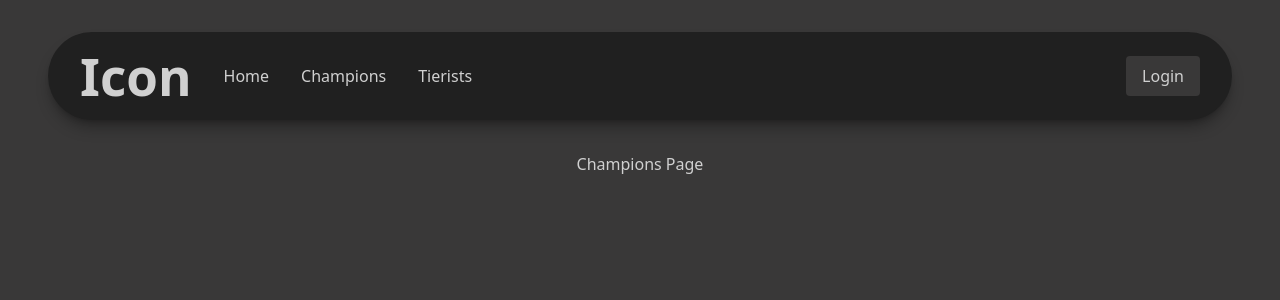
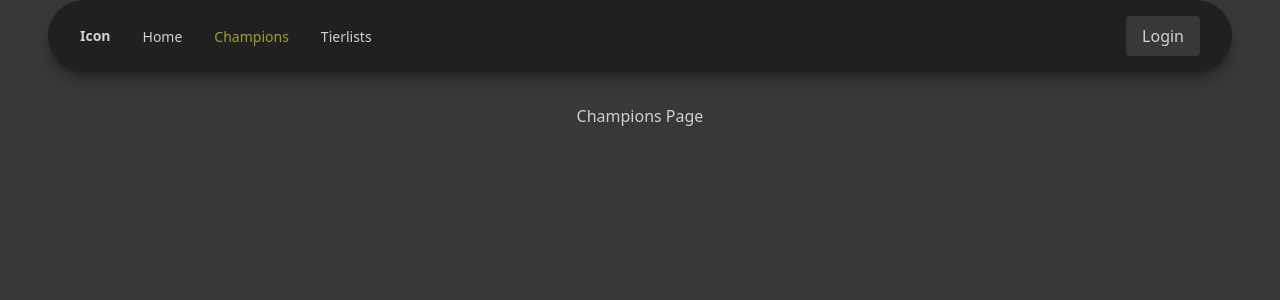
Before and after one commit to fabiohernandez2001/Ciclo-AI, a React app in the folder frontend/: page /champions in a window 1280 px wide. Shown: the top 300 px of the page. Built offline with nearby package versions, Linux system fonts and the light colour scheme; the HTML template or start-up script is replaced by a standard one.

Commit message:
Added basic navigation

```diff
--- a/frontend/package.json
+++ b/frontend/package.json
@@ -15,6 +15,7 @@
     "react-dom": "^19.1.1",
     "react-icons": "^5.5.0",
     "react-router": "^7.9.4",
+    "react-router-dom": "^7.9.4",
     "tailwindcss": "^4.1.16"
   },
   "devDependencies": {
--- a/frontend/src/App.css
+++ b/frontend/src/App.css
@@ -1,7 +1,6 @@
 #root {
   height: 100vh;
   width: 100%;
-  padding: 2rem;
   text-align: center;
   display: flex;
   flex-direction: column;
--- a/frontend/src/assets/components/Navbar.jsx
+++ /dev/null
@@ -1,46 +0,0 @@
-import { NavLink } from "react-router";
-import Button from "./UI/Button";
-import { IoMenu } from "react-icons/io5";
-import { useState } from "react";
-
-
-export default function Navbar() {
-
-    const [isOpen, setIsOpen] = useState(false);
-
-
-    return (
-        <header className=" max-w-(--sp-container) w-full ">
-            <div className="hidden sm:flex sticky place-content-between top-0 bg-[#202020] py-4 px-8 rounded-full mx-auto mb-8 shadow-lg shadow-black/30">
-                <div className="flex place-content-start gap-8">
-                    <div>
-                        <h1 className="text-xl font-bold">Icon</h1>
-                    </div>
-                    <nav className="flex items-center">
-                        <ul className="flex place-content-center gap-8">
-                            <li>
-                                <NavLink to="/">Home</NavLink>
-                            </li>
-                            <li>
-                                <NavLink to="/champions">Champions</NavLink>
-                            </li>
-                            <li>
-                                <NavLink to="/tierlists">Tierists</NavLink>
-                            </li>
-                        </ul>
-                    </nav>
-                </div>
-                <div className="flex items-center justify-center">
-                    <Button>Login</Button>
-                </div>
-            </div>
-            <div className="flex sm:hidden">
-                asdmad
-            </div>
-            {/**
-
-            */}
-
-        </header>
-    )
-}
--- /dev/null
+++ b/frontend/src/assets/components/navbar/Logo.jsx
@@ -0,0 +1,9 @@
+import { NavLink } from "react-router-dom";
+
+export default function Logo() {
+  return (
+    <NavLink to="/" className="text-sm font-bold focus-visible:outline-none focus-visible:ring-2 focus-visible:ring-primary/60 rounded">
+      Icon
+    </NavLink>
+  );
+}
--- /dev/null
+++ b/frontend/src/assets/components/navbar/index.jsx
@@ -0,0 +1,127 @@
+import { NavLink } from "react-router";
+import Button from "../UI/Button";
+import { IoMenu } from "react-icons/io5";
+import { IoMdClose } from "react-icons/io";
+import { useEffect, useState } from "react";
+import Logo from "./Logo";
+
+const navItems = [
+    { label: "Home", to: "/" },
+    { label: "Champions", to: "/champions" },
+    { label: "Tierlists", to: "/tierlists" }
+];
+
+const MOBILE_MENU_ID = "navbar-mobile-menu";
+
+const navLinkClasses = ({ isActive }) => [
+    "text-sm font-medium transition-colors",
+    isActive ? "text-primary" : "text-text-primary hover:text-primary"
+].join(" ");
+
+function NavLinks({ orientation = "horizontal", onNavigate }) {
+    const isHorizontal = orientation === "horizontal";
+    const listClasses = isHorizontal
+        ? "flex items-center gap-8"
+        : "flex flex-col gap-4";
+
+    return (
+        <ul className={listClasses}>
+            {navItems.map(({ label, to }) => (
+                <li key={to}>
+                    <NavLink
+                        to={to}
+                        className={navLinkClasses}
+                        onClick={onNavigate}
+                        end={to === "/"}
+                    >
+                        {label}
+                    </NavLink>
+                </li>
+            ))}
+        </ul>
+    );
+}
+
+
+export default function Navbar() {
+
+    const [isOpen, setIsOpen] = useState(false);
+
+    useEffect(() => {
+        if (!isOpen) return;
+
+    }, [isOpen]);
+
+    const toggleMenu = () => setIsOpen((prev) => !prev);
+    const closeMenu = () => setIsOpen(false);
+
+    return (
+        <header className=" max-w-(--sp-container) w-full ">
+            <div className="hidden sm:flex sticky place-content-between top-0 bg-[#202020] py-4 px-8 rounded-full mx-auto mb-8 shadow-lg shadow-black/30">
+                {/* Desktop Navbar */}
+                <div className="flex place-content-start gap-8 items-center">
+                    <Logo />
+                    <nav aria-label="Primary">
+                        <NavLinks />
+                    </nav>
+                </div>
+                <div className="flex items-center justify-center">
+                    <Button>Login</Button>
+                </div>
+            </div>
+
+            <div className="sm:hidden">
+                {/* Mobile Navbar */}
+                <div className="sticky top-0 z-50 flex place-content-between bg-[#202020] py-4 px-8 mx-auto mb-8 shadow-lg shadow-black/30">
+                    <p className="text-sm font-bold">Icon</p>
+                    <button
+                        type="button"
+                        aria-label={isOpen ? "Close menu" : "Open menu"}
+                        aria-expanded={isOpen}
+                        aria-controls={MOBILE_MENU_ID}
+                        onClick={toggleMenu}
+                        className="flex items-center"
+                    >
+                        <IoMenu size={28} />
+                    </button>
+                </div>
+
+                {/* Overlay oscurecido */}
+                {isOpen && (
+                    <div
+                        role="presentation"
+                        className="fixed inset-0 z-40 bg-black/40 backdrop-blur-sm backdrop-saturate-150 transition-opacity"
+                        onClick={closeMenu}
+                    />
+                )}
+                {/* Sidebar deslizable */}
+                <nav
+                    id={MOBILE_MENU_ID}
+                    className={[
+                    "fixed top-0 right-0 z-50 h-dvh w-3/4 max-w-xs bg-[#202020] p-6 shadow-lg shadow-black/30 transition-transform",
+                    isOpen ? "translate-x-0" : "translate-x-full"
+                    ].join(" ")}
+                    role="dialog"
+                    aria-modal="true"
+                    aria-hidden={!isOpen}
+
+                >
+                    <div className="flex justify-end mb-8">
+                        <button
+                            type="button"
+                            aria-label="Close menu"
+                            onClick={closeMenu}
+                            className="flex items-center"
+                        >
+                            <IoMdClose size={28} />
+                        </button>
+                    </div>
+                    <NavLinks orientation="vertical" onNavigate={closeMenu} />
+                    <div className="mt-6">
+                        <Button onClick={closeMenu}>Login</Button>
+                    </div>
+                </nav>
+            </div>
+        </header>
+    )
+}
--- /dev/null
+++ b/frontend/src/assets/components/navbar/nav.js
@@ -0,0 +1,5 @@
+export const navItems = [
+  { label: "Home", to: "/" },
+  { label: "Champions", to: "/champions" },
+  { label: "Tierlists", to: "/tierlists" },
+];
--- a/frontend/src/assets/pages/RootLayout.jsx
+++ b/frontend/src/assets/pages/RootLayout.jsx
@@ -1,5 +1,5 @@
 import { Outlet } from "react-router";
-import Navbar from "../components/Navbar";
+import Navbar from "../components/navbar";
 
 export default function RootLayout() {
   return (
```
Also changed, not shown: 1 other file (tests, documents, lock files or other folders).
